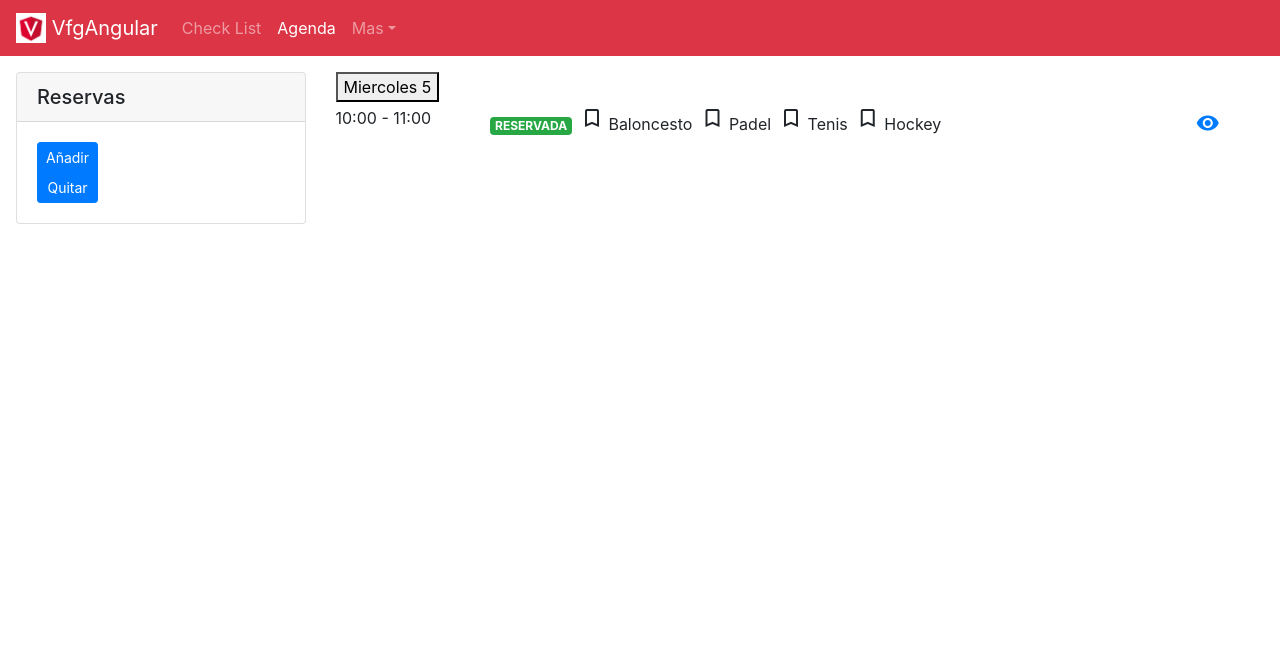
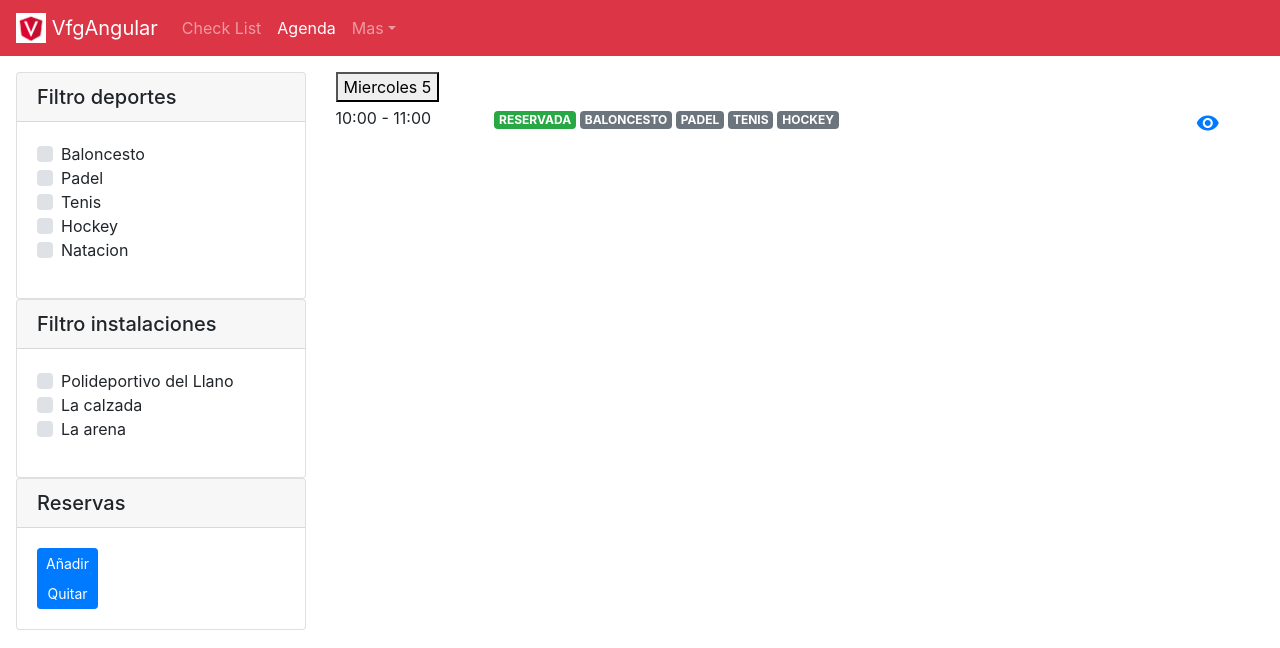
Before and after one commit to vifergonza/vfg-angular, an Angular app: page /agenda in a window 1280 px wide. Shown: the top 648 px of the page. Built offline with nearby package versions, Linux system fonts and the light colour scheme.

Commit message:
Añadidos filtros a la agenda.

```diff
--- a/src/app/develop/agenda/agenda.component.html
+++ b/src/app/develop/agenda/agenda.component.html
@@ -2,6 +2,21 @@
 
   <div class="row">
     <div class="col-sm-3 ">
+
+      <div class="card">
+        <h5 class="card-header">Filtro deportes</h5>
+        <div class="card-body">
+          <vfg-check-list [list]="deportes" label="nombre" (update)="filtrarDeportes($event)"></vfg-check-list>
+        </div>
+      </div>
+
+      <div class="card">
+        <h5 class="card-header">Filtro instalaciones</h5>
+        <div class="card-body">
+          <vfg-check-list [list]="instalaciones" label="nombre" (update)="filtrarInstalaciones($event)"></vfg-check-list>
+        </div>
+      </div>
+
       <div class="card">
         <h5 class="card-header">Reservas</h5>
         <div class="card-body">
@@ -19,8 +34,9 @@
         <span>Miercoles 5</span>
       </ng-template>
       <ng-template ngbPanelContent>
-        <div class="container-fluid m-0 p-0 border border-top-0 border-right-0 border-left-0" *ngFor="let item of reservas; let last=last" [ngClass]="{'border-bottom-0': last}">
-       <reserva [reserva]="item"></reserva>
+        <div class="container-fluid m-0 p-0 border border-top-0 border-right-0 border-left-0" *ngFor="let item of reservas; let last=last"
+        [ngClass]="{'border-bottom-0': last || !item.visible}">
+       <reserva *ngIf="item.visible" [reserva]="item"></reserva>
      </div>
       </ng-template>
     </ngb-panel>
--- a/src/app/develop/agenda/agenda.component.ts
+++ b/src/app/develop/agenda/agenda.component.ts
@@ -9,8 +9,28 @@ export class AgendaComponent implements OnInit {
 
 public isCollapsed = true;
 
+private filtro = {
+	deportes: [],
+	instalaciones: []
+}
+
+private deportes = [
+	{ nombre: "Baloncesto", logo: "" },
+	{ nombre: "Padel", logo: "" },
+	{ nombre: "Tenis", logo: "" },
+	{ nombre: "Hockey", logo: "" },
+	{ nombre: "Natacion", logo: "" }
+];
+
+private instalaciones = [
+	{ nombre: "Polideportivo del Llano", logo: "" },
+	{ nombre: "La calzada", logo: "" },
+	{ nombre: "La arena", logo: "" }
+];
+
 private reservas = [
 	{
+		visible: true,
 		inicio: "10:00",
 		fin: "11:00",
 		estado: "Reservada",
@@ -79,4 +99,49 @@ private reservas = [
   	}
   }
 
+  private filtrarDeportes(event: object) {
+  	console.log('filtrarDeportes', event);
+  	this.filtro.deportes = event as Array<any>;
+  	this.aplicarFiltro();
+  }
+
+  private aplicarFiltro() {
+  	this.reservas.forEach( item => {
+  		let deporteFound: boolean = false;
+  		if (this.filtro.deportes.length<1) {
+  			deporteFound = true;
+  		} else {
+			this.filtro.deportes.forEach( deporteFiltro => {
+				item.deportes.forEach(deporteReserva => {
+					if (deporteFiltro.nombre === deporteReserva.nombre) {
+						deporteFound = true;
+					}
+				});
+			});
+		}
+
+		// comprobar instalaciones
+		let instalacionFound: boolean = false;
+		if (this.filtro.instalaciones.length<1) {
+  			instalacionFound = true;
+  		} else {
+			this.filtro.instalaciones.forEach( instalacionFiltro => {
+				item.modulos.forEach(moduloReserva => {
+					if (moduloReserva.instalacion === instalacionFiltro.nombre) {
+						instalacionFound = true;
+					}
+				});
+			});
+		}
+		console.log(deporteFound, instalacionFound);
+		item.visible = deporteFound && instalacionFound;
+  	});
+  }
+
+  private filtrarInstalaciones(event: object) {
+  	console.log('filtrarInstalaciones', event);
+  	this.filtro.instalaciones = event as Array<any>;
+  	this.aplicarFiltro();
+  };
+
 }
--- a/src/app/develop/checklistexample/check-list-example.component.html
+++ b/src/app/develop/checklistexample/check-list-example.component.html
@@ -8,7 +8,7 @@
         <h5 class="card-header">Lista de grupos</h5>
         <div class="card-body">
           <h5 class="card-title">Seleccione alguno de estos grupos / solistas:</h5>
-          <vfg-check-list [list]="grupos" [label]="label" (update)="updateUno($event)"></vfg-check-list>
+          <vfg-check-list [list]="grupos" label="nombre" (update)="updateUno($event)"></vfg-check-list>
           <blockquote class="blockquote mb-0">
             <footer class="blockquote-footer">Grupos seleccionados:
               <cite title="Source Title">{{ selectedUno | json}}</cite>
@@ -22,7 +22,7 @@
         <h5 class="card-header">Lista de discos</h5>
         <div class="card-body">
           <h5 class="card-title">Seleccione alguno de estos discos:</h5>
-          <vfg-check-list [list]="discos" [label]="otralabel" (update)="updateDos($event)"></vfg-check-list>
+          <vfg-check-list [list]="discos" label="title" (update)="updateDos($event)"></vfg-check-list>
           <blockquote class="blockquote mb-0">
             <footer class="blockquote-footer">Discos seleccionados:
               <cite title="Source Title">{{ selectedDos | json}}</cite>
--- a/src/app/develop/checklistexample/check-list-example.component.ts
+++ b/src/app/develop/checklistexample/check-list-example.component.ts
@@ -23,10 +23,6 @@ export class CheckListComponent implements OnInit {
 		{ cod: 4, title:'Un dia nada más', anyo: 2016}
 	];
 
-	private label: string = "nombre";
-
-	private otralabel: string = "title";
-
 	private selectedUno: any;
 	private selectedDos: any;
 
--- a/src/app/develop/reserva/reserva.component.html
+++ b/src/app/develop/reserva/reserva.component.html
@@ -4,14 +4,8 @@
       <p class="m-0"> {{ reserva.inicio }} - {{ reserva.fin }}</p>
     </div>
     <div class="col-sm-9 px-0">
-      <ul class="list-inline my-0">
-        <li class="list-inline-item">
-          <span class="badge badge-success ml-0">{{reserva.estado | uppercase}}</span>
-        </li>
-        <li class="list-inline-item" *ngFor="let item of reserva.deportes">
-          <span><i class="material-icons">bookmark_border</i> {{ item.nombre }}</span>
-        </li>
-      </ul>
+      <span class="badge badge-success ml-1">{{reserva.estado | uppercase}}</span>
+      <span class="badge badge-secondary ml-1"*ngFor="let item of reserva.deportes"> {{item.nombre | uppercase}} </span>
     </div>
     <div class="col-sm-1 px-0">
       <button type="button" class="btn btn-link btn-sm"
```
